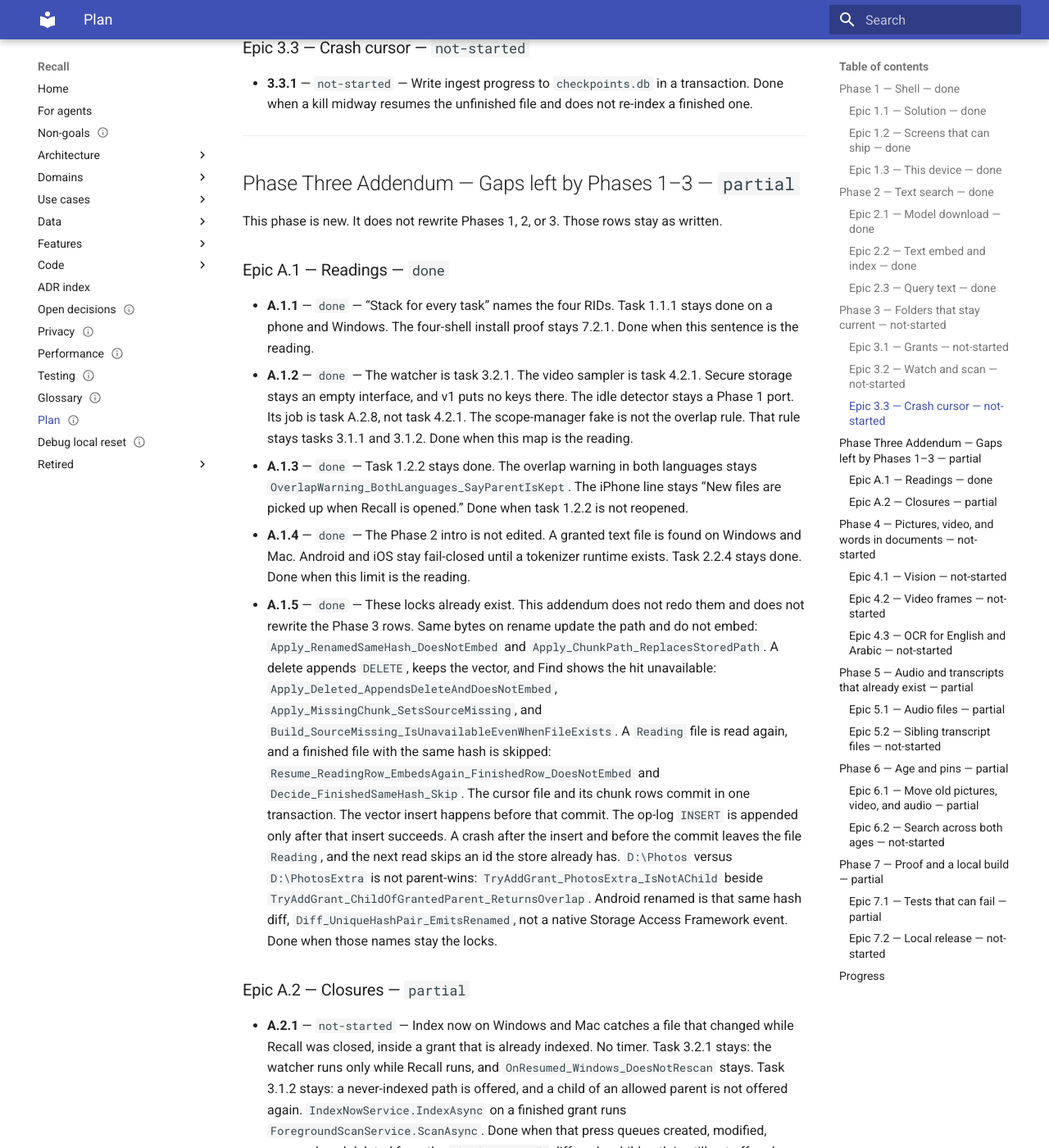
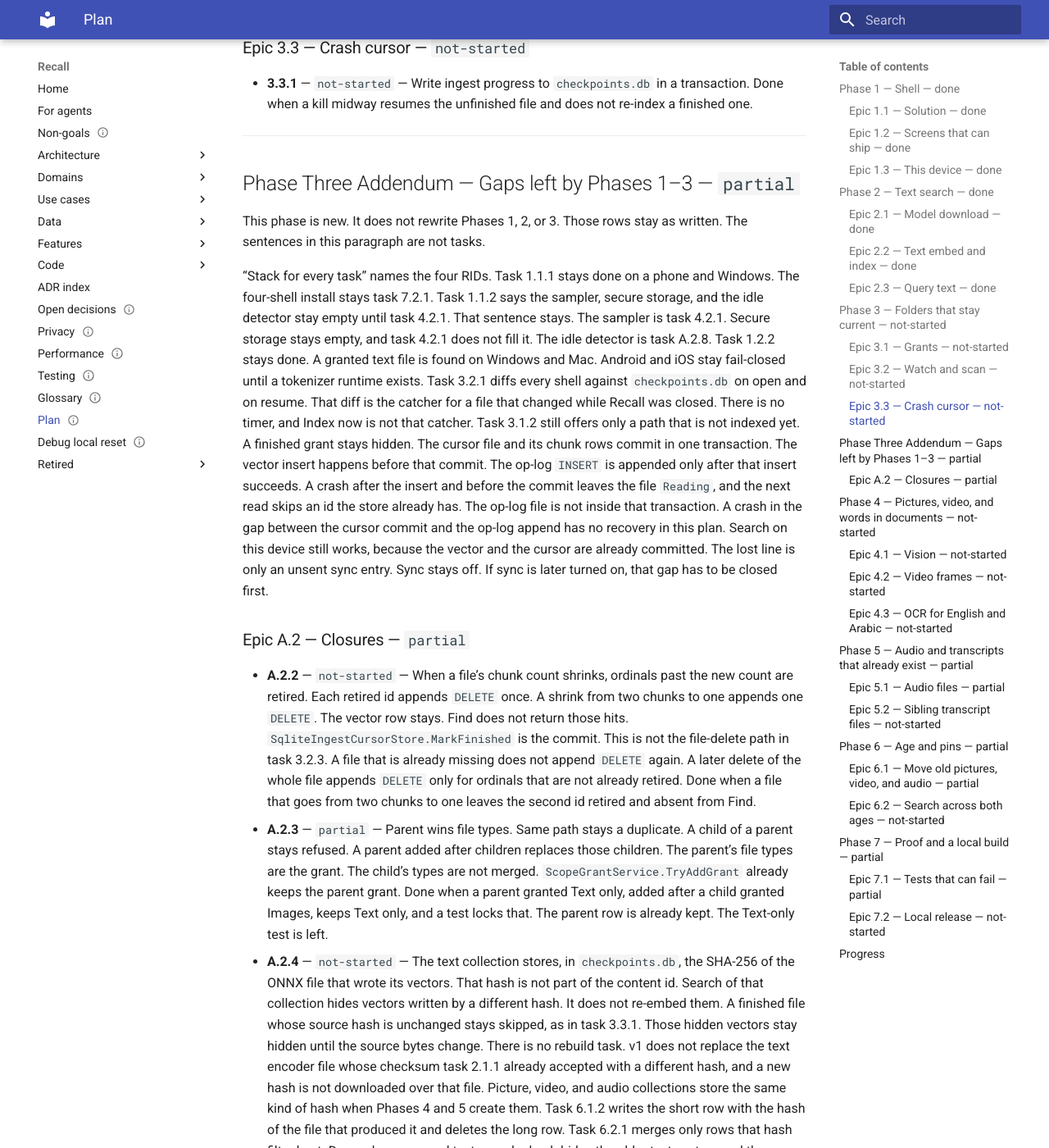
Before and after one commit to ahmedSamir50/Recall, an MkDocs documentation site: the page built from docs/plan.md, in a window 1280 px wide and 1400 px high, scrolled down 6167 px. Shown: the whole window at 82% size. Built offline with MkDocs 1.6.1 and Material for MkDocs 9.7.7, drawn with Linux system fonts in a browser that asks for light colours; some of the changed text lies outside the part shown.

Commit message:
Record the addendum closures without rewriting Phases 1–3.
Co-authored-by: Cursor <cursoragent@cursor.com>

```diff
--- a/docs/plan.md
+++ b/docs/plan.md
@@ -104,31 +104,26 @@ New, changed, and deleted files inside a grant update the index without a timer.
 
 ## Phase Three Addendum — Gaps left by Phases 1–3 — `partial`
 
-This phase is new. It does not rewrite Phases 1, 2, or 3. Those rows stay as written.
+This phase is new. It does not rewrite Phases 1, 2, or 3. Those rows stay as written. The sentences in this paragraph are not tasks.
 
-### Epic A.1 — Readings — `done`
-
-- **A.1.1** — `done` — “Stack for every task” names the four RIDs. Task 1.1.1 stays done on a phone and Windows. The four-shell install proof stays 7.2.1. Done when this sentence is the reading.
-- **A.1.2** — `done` — The watcher is task 3.2.1. The video sampler is task 4.2.1. Secure storage stays an empty interface, and v1 puts no keys there. The idle detector stays a Phase 1 port. Its job is task A.2.8, not task 4.2.1. The scope-manager fake is not the overlap rule. That rule stays tasks 3.1.1 and 3.1.2. Done when this map is the reading.
-- **A.1.3** — `done` — Task 1.2.2 stays done. The overlap warning in both languages stays `OverlapWarning_BothLanguages_SayParentIsKept`. The iPhone line stays “New files are picked up when Recall is opened.” Done when task 1.2.2 is not reopened.
-- **A.1.4** — `done` — The Phase 2 intro is not edited. A granted text file is found on Windows and Mac. Android and iOS stay fail-closed until a tokenizer runtime exists. Task 2.2.4 stays done. Done when this limit is the reading.
-- **A.1.5** — `done` — These locks already exist. This addendum does not redo them and does not rewrite the Phase 3 rows. Same bytes on rename update the path and do not embed: `Apply_RenamedSameHash_DoesNotEmbed` and `Apply_ChunkPath_ReplacesStoredPath`. A delete appends `DELETE`, keeps the vector, and Find shows the hit unavailable: `Apply_Deleted_AppendsDeleteAndDoesNotEmbed`, `Apply_MissingChunk_SetsSourceMissing`, and `Build_SourceMissing_IsUnavailableEvenWhenFileExists`. A `Reading` file is read again, and a finished file with the same hash is skipped: `Resume_ReadingRow_EmbedsAgain_FinishedRow_DoesNotEmbed` and `Decide_FinishedSameHash_Skip`. The cursor file and its chunk rows commit in one transaction. The vector insert happens before that commit. The op-log `INSERT` is appended only after that insert succeeds. A crash after the insert and before the commit leaves the file `Reading`, and the next read skips an id the store already has. `D:\Photos` versus `D:\PhotosExtra` is not parent-wins: `TryAddGrant_PhotosExtra_IsNotAChild` beside `TryAddGrant_ChildOfGrantedParent_ReturnsOverlap`. Android renamed is that same hash diff, `Diff_UniqueHashPair_EmitsRenamed`, not a native Storage Access Framework event. Done when those names stay the locks.
+“Stack for every task” names the four RIDs. Task 1.1.1 stays done on a phone and Windows. The four-shell install stays task 7.2.1. Task 1.1.2 says the sampler, secure storage, and the idle detector stay empty until task 4.2.1. That sentence stays. The sampler is task 4.2.1. Secure storage stays empty, and task 4.2.1 does not fill it. The idle detector is task A.2.8. Task 1.2.2 stays done. A granted text file is found on Windows and Mac. Android and iOS stay fail-closed until a tokenizer runtime exists. Task 3.2.1 diffs every shell against `checkpoints.db` on open and on resume. That diff is the catcher for a file that changed while Recall was closed. There is no timer, and Index now is not that catcher. Task 3.1.2 still offers only a path that is not indexed yet. A finished grant stays hidden. The cursor file and its chunk rows commit in one transaction. The vector insert happens before that commit. The op-log `INSERT` is appended only after that insert succeeds. A crash after the insert and before the commit leaves the file `Reading`, and the next read skips an id the store already has. The op-log file is not inside that transaction. A crash in the gap between the cursor commit and the op-log append has no recovery in this plan. Search on this device still works, because the vector and the cursor are already committed. The lost line is only an unsent sync entry. Sync stays off. If sync is later turned on, that gap has to be closed first.
 
 ### Epic A.2 — Closures — `partial`
 
-- **A.2.1** — `not-started` — Index now on Windows and Mac catches a file that changed while Recall was closed, inside a grant that is already indexed. No timer. Task 3.2.1 stays: the watcher runs only while Recall runs, and `OnResumed_Windows_DoesNotRescan` stays. Task 3.1.2 stays: a never-indexed path is offered, and a child of an allowed parent is not offered again. `IndexNowService.IndexAsync` on a finished grant runs `ForegroundScanService.ScanAsync`. Done when that press queues created, modified, renamed, and deleted from the `checkpoints.db` diff, and a child path is still not offered.
-- **A.2.2** — `not-started` — When a file’s chunk count shrinks, ordinals past the new count are retired. Each retired id appends `DELETE`. The vector row stays. Find does not return those hits. `SqliteIngestCursorStore.MarkFinished` is the commit. Done when a file that goes from two chunks to one leaves the second id retired and absent from Find.
-- **A.2.3** — `partial` — Parent wins file types. Same path stays a duplicate. A child of a parent stays refused. A parent added after children replaces those children. The parent’s file types are the grant. The child’s types are not merged. `ScopeGrantService.TryAddGrant` already keeps the parent grant. Done when a parent granted Text only, added after a child granted Images, keeps Text only, and a test locks that.
-- **A.2.4** — `not-started` — Each collection stores, in `checkpoints.db`, the SHA-256 of the ONNX file that wrote its vectors. That hash is not part of the content id. Search does not return vectors written by a different hash. Done when a second hash hides the older vectors and the content id is unchanged.
+- **A.2.2** — `not-started` — When a file’s chunk count shrinks, ordinals past the new count are retired. Each retired id appends `DELETE` once. A shrink from two chunks to one appends one `DELETE`. The vector row stays. Find does not return those hits. `SqliteIngestCursorStore.MarkFinished` is the commit. This is not the file-delete path in task 3.2.3. A file that is already missing does not append `DELETE` again. A later delete of the whole file appends `DELETE` only for ordinals that are not already retired. Done when a file that goes from two chunks to one leaves the second id retired and absent from Find.
+- **A.2.3** — `partial` — Parent wins file types. Same path stays a duplicate. A child of a parent stays refused. A parent added after children replaces those children. The parent’s file types are the grant. The child’s types are not merged. `ScopeGrantService.TryAddGrant` already keeps the parent grant. Done when a parent granted Text only, added after a child granted Images, keeps Text only, and a test locks that. The parent row is already kept. The Text-only test is left.
+- **A.2.4** — `not-started` — The text collection stores, in `checkpoints.db`, the SHA-256 of the ONNX file that wrote its vectors. That hash is not part of the content id. Search of that collection hides vectors written by a different hash. It does not re-embed them. A finished file whose source hash is unchanged stays skipped, as in task 3.3.1. Those hidden vectors stay hidden until the source bytes change. There is no rebuild task. v1 does not replace the text encoder file whose checksum task 2.1.1 already accepted with a different hash, and a new hash is not downloaded over that file. Picture, video, and audio collections store the same kind of hash when Phases 4 and 5 create them. Task 6.1.2 writes the short row with the hash of the file that produced it and deletes the long row. Task 6.2.1 merges only rows that hash filter kept. Done when a second text-encoder hash hides the older text vectors and the content id is unchanged.
 - **A.2.5** — `done` — Task 2.2.6 stays done on its written Done when. This task locks the canon classes that sentence names and that check does not. Exact name: `IsCodeFile_MakefileAnyCase_IsTrue`. Skip folder: `IsBlockedFolder_Git_IsTrue`. Secret other than `.env`: `IsSecret_Pem_IsTrue`. Lock file: `IsLockFile_PackageLock_IsTrue`. Done when those four tests stay the locks.
-- **A.2.6** — `partial` — The text collection creates one float HNSW index and one full-text index on the raw note text. Task 2.2.3 stays the float-index check. `ZVecTextVectorIndex` already sets `ZVecFtsIndexParam` on `raw_text`. Done when a test fails if that full-text index param is removed.
-- **A.2.7** — `partial` — When the text model download reaches Ready, `MauiModelDownloadService` reads each grant once through `IngestGrantedTextAsync`. A grant with Text off and Code off is not read. A finished file with the same bytes is not embedded again. That pass does not start a watcher. `IngestGrant_TextAndCodeOff_DoesNotRead` and `IngestDocument_FinishedSameHash_DoesNotEmbed` stay. Done when a test shows the Ready path calls that read.
-- **A.2.8** — `not-started` — The idle detector pauses ingest. It does not sample video and it is not task 4.2.1. `IIdleDetectorService` is the port. Done when an idle signal skips the next ingest and a busy signal does not.
-- **A.2.9** — `not-started` — The mobile half of task 2.2.5 stays open. Task 2.2.5 stays `done` on the Phase 2 row. The desktop run and the written 800 ms cell stay the desktop record. Done when a labeled phone run, not an emulator, reports hybrid top-20 ≤60 ms and encoder load ≤600 ms.
+- **A.2.6** — `partial` — The text collection creates one float HNSW index and one full-text index on the raw note text. Task 2.2.3 stays the float-index check. `ZVecTextVectorIndex` already sets `ZVecFtsIndexParam` on `raw_text`. Done when a test fails if that full-text index param is removed. The param is already set. That failing test is left.
+- **A.2.7** — `partial` — When the text model download reaches Ready, `MauiModelDownloadService` reads each grant once through `IngestGrantedTextAsync`. A grant with Text off and Code off is not read. A finished file with the same bytes is not embedded again. That pass does not start a watcher. `IngestGrant_TextAndCodeOff_DoesNotRead` and `IngestDocument_FinishedSameHash_DoesNotEmbed` stay. Done when a test shows the Ready path calls that read. The Ready call is already there. The test of that call is left.
+- **A.2.8** — `not-started` — The idle detector pauses ingest. It does not sample video. Task 4.2.1 is the sampler only. Task 1.1.2’s “until 4.2.1” sentence is not edited; this task is the idle port. `IIdleDetectorService` is that port. An idle signal defers the next ingest until the device is busy again. It does not drop the file. Done when an idle signal defers that ingest and a busy signal runs it.
+- **A.2.9** — `not-started` — Lines 12–17 would call task 2.2.5 `partial`, because its exit still lists hybrid ≤60 ms mobile and load ≤600 ms mobile, and the same paragraph says the mobile cell is unmeasured. This phase does not rewrite that row, so the row stays `done`. The desktop run and the written 800 ms cell stay the desktop record. Done when a labeled phone run, not an emulator, reports hybrid top-20 ≤60 ms and encoder load ≤600 ms. The phone run is left.
 
 ---
 
 ## Phase 4 — Pictures, video, and words in documents — `not-started`
+
+Vision waits on tasks A.2.2, A.2.3, A.2.4, A.2.7, and A.2.8. It does not wait on A.2.6 or A.2.9. A.2.6 is the text full-text index. A.2.9 is the labeled phone run of the task 2.2.5 text gate: one text session, a 512-d float HNSW graph, `EfSearch` 64, hybrid top-20 ≤60 ms, and encoder load ≤600 ms. Those two stay in the addendum because that phase sits between Phase 3 and Phase 4. They do not gate these tasks.
 
 ### Epic 4.1 — Vision — `not-started`
 
@@ -137,7 +132,7 @@ This phase is new. It does not rewrite Phases 1, 2, or 3. Those rows stay as wri
 
 ### Epic 4.2 — Video frames — `not-started`
 
-- **4.2.1** — `not-started` — Sample one JPEG frame every two seconds with the platform sampler. Embed those frames with the vision encoder into the video collection at 768. Done when a two-second cadence is what the sampler emits.
+- **4.2.1** — `not-started` — Sample one JPEG frame every two seconds with the platform sampler. Embed those frames with the vision encoder into the video collection at 768. The soundtrack is task 5.1.3. Done when a two-second cadence is what the sampler emits.
 
 ### Epic 4.3 — OCR for English and Arabic — `not-started`
 
@@ -154,6 +149,7 @@ This phase is new. It does not rewrite Phases 1, 2, or 3. Those rows stay as wri
 
 - **5.1.1** — `not-started` — If the audio file type is off, show one line and do not embed. If it is on, download the audio ONNX file, embed, store in the audio collection at 768, then unload. Done when the encoder is not still loaded after the job, and there is no microphone control.
 - **5.1.2** — `done` — Do not add a speech-to-text model. Done when the solution contains no ASR package. The solution has no speech-to-text package.
+- **5.1.3** — `not-started` — When the audio file type is on, a video soundtrack is overlapping windows of the audio encoder’s native length. Each window stores a start and an end. Unload the vision session before the audio session loads. Frames stay the one JPEG every two seconds from task 4.2.1. The hop length is not set here. Done when a video with audio on produces those windows and the vision session is not loaded during them.
 
 ### Epic 5.2 — Sibling transcript files — `not-started`
 
@@ -167,12 +163,12 @@ This phase is new. It does not rewrite Phases 1, 2, or 3. Those rows stay as wri
 ### Epic 6.1 — Move old pictures, video, and audio — `partial`
 
 - **6.1.1** — `done` — Read the person’s choice of 2, 5, or 7 years. Default is 2. Done when any other number is rejected. Preferences stores 2, 5, or 7, and another number throws. Shrink of old media is task 6.1.2 and has not started.
-- **6.1.2** — `not-started` — When a picture, video, or audio file is older than that, cut its 768 vector to 512, L2-normalize, insert into the old collection, and delete the long row. Text never moves. Done when only one copy remains.
+- **6.1.2** — `not-started` — When a picture, video, or audio file is older than that, cut its 768 vector to 512, L2-normalize, insert into the old collection, and delete the long row. The short row stores the encoder-file hash from task A.2.4. That delete is the age move, not a source tombstone. Text never moves. Done when only one copy remains.
 - **6.1.3** — `not-started` — A pin stays at 768. Growing a shortened item back embeds the file again. Done when a pinned old photo is still in the long collection.
 
 ### Epic 6.2 — Search across both ages — `not-started`
 
-- **6.2.1** — `not-started` — Embed the question once, cut it to each live collection’s width, search each collection the grant allows, and merge with RRF at `k=60`. Done when a query that should hit both ages returns one fused list.
+- **6.2.1** — `not-started` — Embed the question once with that collection’s encoder, cut it to the long width and the old width, search those two collections when the grant allows them, and merge with RRF at `k=60`. A text query searches `items_text` only. A picture query searches the picture and video collections only. Audio is searched with the audio encoder only. Those lists are not fused, because one embedding cannot serve a different encoder. A row whose encoder-file hash differs from the file that should search that collection stays out of the merge. Done when a query that should hit both ages of one encoder returns one fused list, and a text query does not return a picture.
 
 ---
 
@@ -181,7 +177,7 @@ This phase is new. It does not rewrite Phases 1, 2, or 3. Those rows stay as wri
 ### Epic 7.1 — Tests that can fail — `partial`
 
 - **7.1.1** — `partial` — Unit-test every method and every branch that decides behavior for the ports and policies above, with fakes for ONNX and ZVec. Done when deleting a branch makes a test go red. A coverage percent of 60% then 70% is a floor, not the exit. Unit tests cover the text prefix, chunk split, download resume rules, grant boundary, width 128, age cutoff, and device id. Later-phase branches have no tests because that code does not exist.
-- **7.1.2** — `not-started` — Integration-test real ONNX plus real ZVec: crash restart from `checkpoints.db`, and zero non-local bytes after the model download has finished. Done when those two runs exist. A text-search integration test is in the tree. Crash restart and the egress check are not.
+- **7.1.2** — `not-started` — Integration-test real ONNX plus real ZVec: crash restart from `checkpoints.db`, and zero non-local bytes after the model download has finished. The unit cursor locks stay task 3.3.1. This task is the kill-and-restart run, not a second copy of those locks. Done when those two runs exist. A text-search integration test is in the tree. Crash restart and the egress check are not.
 - **7.1.3** — `not-started` — Golden retrieval in English, Arabic, Chinese, Hindi, and French. Recall@10 for the same query stays within 5 points across those five. Text stays at 512 unless this run clears 256. Done when that report exists. UI languages stay Arabic and English either way.
 
 ### Epic 7.2 — Local release — `not-started`
@@ -234,15 +230,8 @@ Counted 15 Oct 2026. This is the only progress table.
 | 3.2.3 | `not-started` | 0% |
 | **Epic 3.3 — Crash cursor** | `not-started` | 0% |
 | 3.3.1 | `not-started` | 0% |
-| **Phase Three Addendum — Gaps left by Phases 1–3** | `partial` | 54% |
-| **Epic A.1 — Readings** | `done` | 100% |
-| A.1.1 | `done` | 100% |
-| A.1.2 | `done` | 100% |
-| A.1.3 | `done` | 100% |
-| A.1.4 | `done` | 100% |
-| A.1.5 | `done` | 100% |
-| **Epic A.2 — Closures** | `partial` | 28% |
-| A.2.1 | `not-started` | 0% |
+| **Phase Three Addendum — Gaps left by Phases 1–3** | `partial` | 31% |
+| **Epic A.2 — Closures** | `partial` | 31% |
 | A.2.2 | `not-started` | 0% |
 | A.2.3 | `partial` | 50% |
 | A.2.4 | `not-started` | 0% |
@@ -262,10 +251,11 @@ Counted 15 Oct 2026. This is the only progress table.
 | 4.3.2 | `not-started` | 0% |
 | 4.3.3 | `not-started` | 0% |
 | 4.3.4 | `not-started` | 0% |
-| **Phase 5 — Audio and transcripts that already exist** | `partial` | 25% |
-| **Epic 5.1 — Audio files** | `partial` | 50% |
+| **Phase 5 — Audio and transcripts that already exist** | `partial` | 20% |
+| **Epic 5.1 — Audio files** | `partial` | 33% |
 | 5.1.1 | `not-started` | 0% |
 | 5.1.2 | `done` | 100% |
+| 5.1.3 | `not-started` | 0% |
 | **Epic 5.2 — Sibling transcript files** | `not-started` | 0% |
 | 5.2.1 | `not-started` | 0% |
 | 5.2.2 | `not-started` | 0% |
@@ -362,7 +352,7 @@ v1 still has no language model. Group labels stay the deterministic TF-IDF label
 
 ## Later, not in these phases — `not-started`
 
-Sync may later say a file is on another of the person’s devices. It will not copy the file. v1 only keeps the local id, the local op-log (`INSERT`, `DELETE`, `PIN`, `UNPIN`), and a sync flag that stays off.
+Sync may later say a file is on another of the person’s devices. It will not copy the file. v1 only keeps the local id, the local op-log (`INSERT`, `DELETE`, `PIN`, `UNPIN`), and a sync flag that stays off. A crash can drop one unsent op-log line after the cursor commit. Search on this device still works. That line is not repaired while sync stays off.
 
 The group browser is not in v1. Group labels, when built, are the strongest word, the date range, and the counts, in the person’s language. No language model writes them.
 
```
Also changed, not shown: other parts of docs/plan.md (+1 -1 lines).
